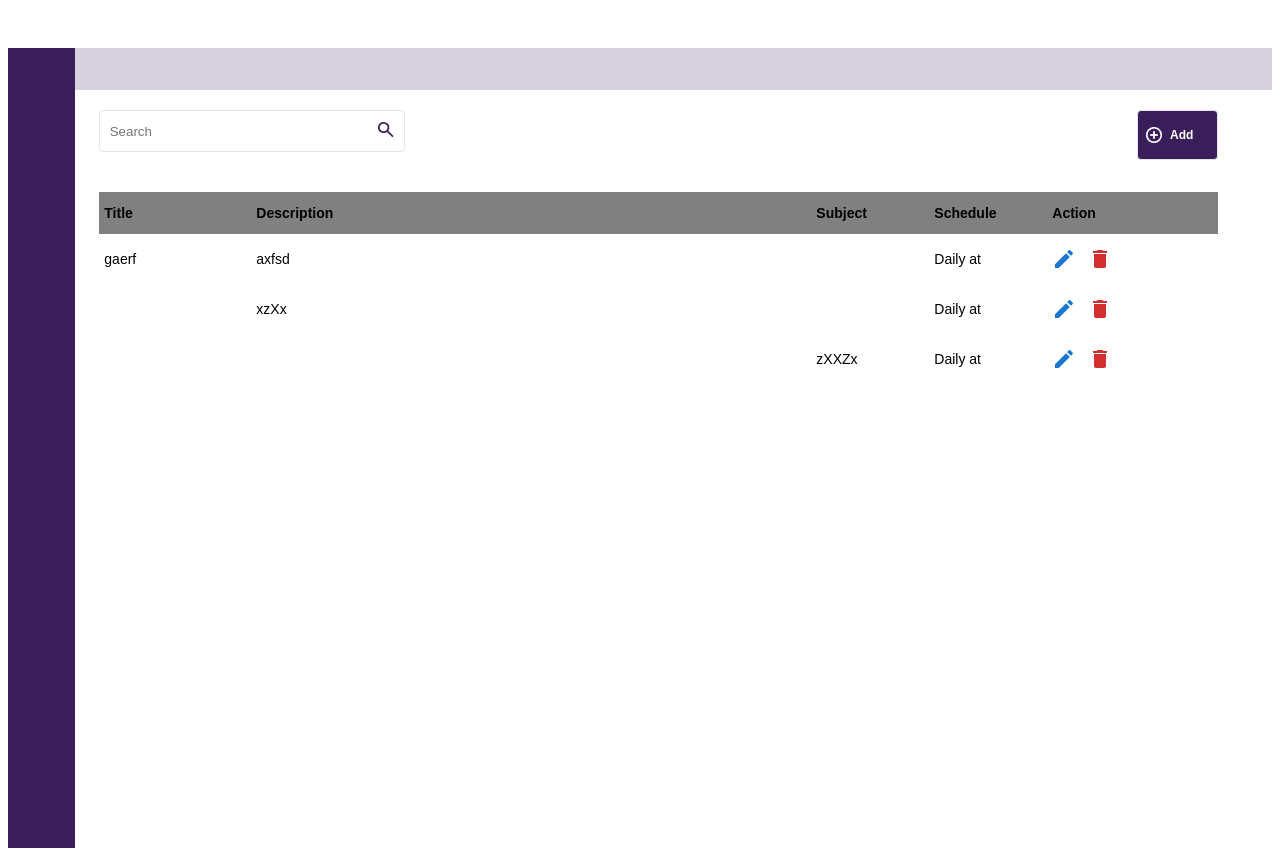
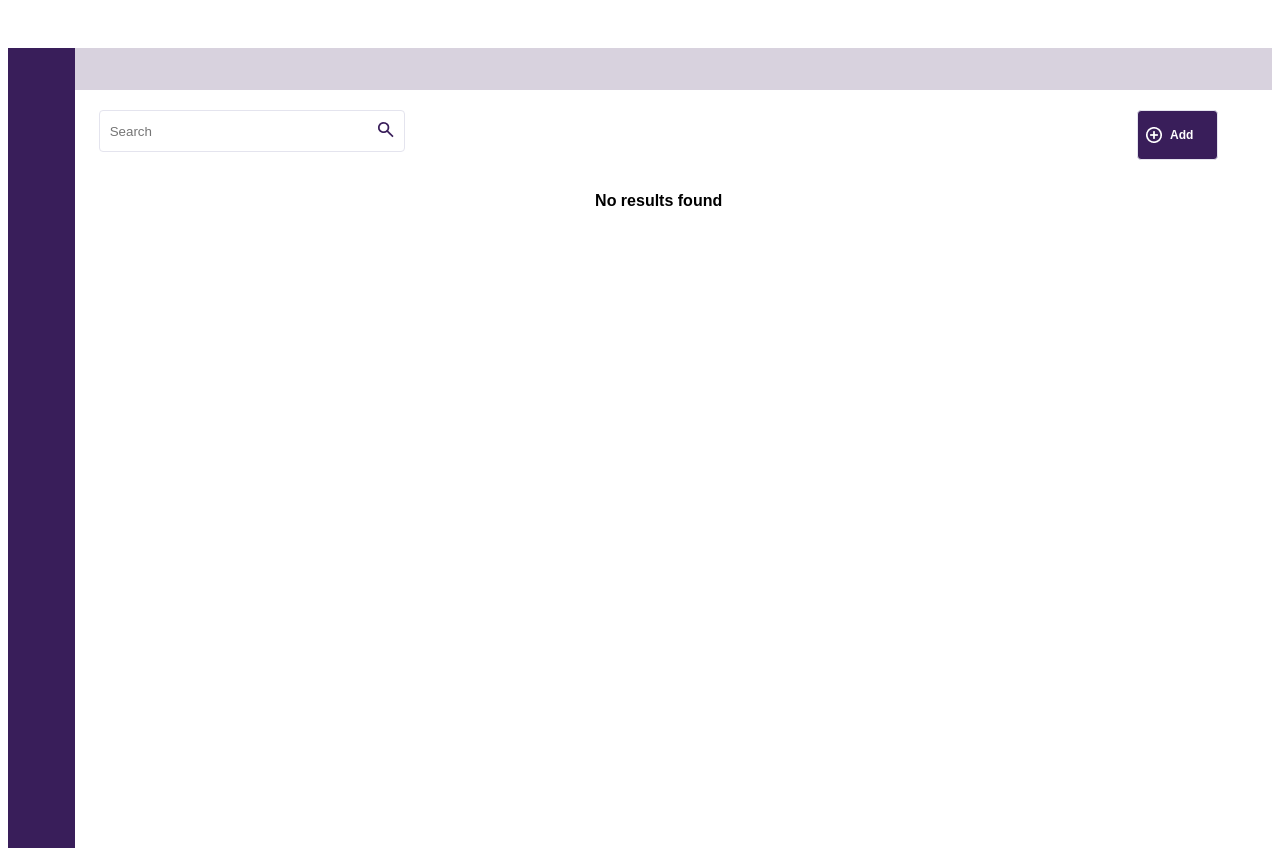
Before and after one commit to GowthamAkula89/scheduler, a React (Create React App) app: page / in a window 1280 px wide. Built offline with nearby package versions, Linux system fonts and the light colour scheme; data requests are answered from the project's data file.

Commit message:
api get post

```diff
--- a/db.json
+++ b/db.json
@@ -1,31 +1,3 @@
 {
-  "schedules": [
-    {
-      "id": "a05c",
-      "title": "gaerf",
-      "description": "axfsd",
-      "subject": "",
-      "frequency": "Daily",
-      "repeat": "",
-      "selectedTime": ""
-    },
-    {
-      "title": "",
-      "description": "xzXx",
-      "subject": "",
-      "frequency": "Daily",
-      "repeat": "",
-      "selectedTime": "",
-      "id": "VV6Dfue"
-    },
-    {
-      "title": "",
-      "description": "",
-      "subject": "zXXZx",
-      "frequency": "Daily",
-      "repeat": "",
-      "selectedTime": "",
-      "id": "O3GvOhz"
-    }
-  ]
+  "schedules": []
 }
--- a/package.json
+++ b/package.json
@@ -25,7 +25,7 @@
     "build": "CI='' react-scripts build",
     "test": "react-scripts test",
     "eject": "react-scripts eject",
-    "server": "node server.js",
+    "server": "json-server --watch db.json --port 3001",
     "dev": "concurrently \"npm start\" \"npm run server\""
   },
   "eslintConfig": {
--- a/src/Components/AddButton/index.js
+++ b/src/Components/AddButton/index.js
@@ -3,7 +3,7 @@ import "./addButton.css";
 const AddButton = ({onClick})=>{
     return(
         <div className="addButton" onClick={onClick}>
-            <img className="add-icon" src="add-icon.png" alt=""/>
+            <img src="add-icon.png" alt=""/>
             <p className="button-text">Add</p>
         </div>
     )
--- a/src/Components/SchedulerData/index.js
+++ b/src/Components/SchedulerData/index.js
@@ -4,16 +4,26 @@ import Search from '../Search';
 import AddButton from '../AddButton';
 import SchedulerList from '../SchedulerList';
 import SchedulerCard from '../SchedulerCard';
-import api from '../../Services/api';
+import axios from 'axios';
 
 const SchedulerData = () => {
   const [schedules, setSchedules] = useState([]);
   const [isSchedulerCardVisible, setSchedulerCardVisibility] = useState(false);
   const [editedSchedule, setEditedSchedule] = useState(null);
+  const api_url = "http://localhost:3001/schedules";
 
   useEffect(() => {
-    api.get('/schedules').then((response) => setSchedules(response.data));
+    loadSchedules();
   }, []);
+
+  const loadSchedules = async () => {
+    try {
+      const response = await axios.get(api_url);
+      setSchedules(response.data);
+    } catch (error) {
+      console.error('Error loading schedules:', error);
+    }
+  };
 
   const openSchedulerCard = (schedule) => {
     setEditedSchedule(schedule);
@@ -28,37 +38,33 @@ const SchedulerData = () => {
   const handleSchedulerSubmit = async (formData) => {
     try {
       if (editedSchedule) {
-        // If editing an existing schedule, make an API request to update it
-        await api.put(`/schedules/${editedSchedule.id}`, formData);
+        await axios.put(`${api_url}/${editedSchedule.id}`, formData);
       } else {
-        // If creating a new schedule, make an API request to create it
-        await api.post('/schedules', formData);
+        await axios.post(api_url, formData);
       }
 
-      // Refresh the schedule list after the update or create operation
-      const response = await api.get('/schedules');
-      setSchedules(response.data);
+      // Reload schedules after submission
+      loadSchedules();
 
       // Close the scheduler card form
       closeSchedulerCard();
     } catch (error) {
       console.error('Error submitting schedule:', error);
-      // Handle the error as needed
+      // Handle the error as needed (e.g., show a user-friendly error message)
     }
   };
+
   const handleDelete = async (scheduleId) => {
     try {
-      // Make an API request to delete the schedule
-      await api.delete(`/schedules/${scheduleId}`);
-
-      // Refresh the schedule list after the delete operation
-      const response = await api.get('/schedules');
-      setSchedules(response.data);
+      await axios.delete(`${api_url}/${scheduleId}`);
+      // Reload schedules after deletion
+      loadSchedules();
     } catch (error) {
       console.error('Error deleting schedule:', error);
       // Handle the error as needed
     }
   };
+
   return (
     <div className="schedulerData">
       <div className="search-add-field">
@@ -77,7 +83,7 @@ const SchedulerData = () => {
         )}
       </div>
       <div className="container">
-        <SchedulerList schedules={schedules} onEdit={openSchedulerCard} onDelete={handleDelete }/>
+        <SchedulerList schedules={schedules} onEdit={openSchedulerCard} onDelete={handleDelete} />
       </div>
     </div>
   );
--- a/src/Components/SchedulerList/index.js
+++ b/src/Components/SchedulerList/index.js
@@ -23,8 +23,8 @@ const SchedulerList = ({ schedules, onEdit, onDelete }) => {
             </tr>
           </thead>
           <tbody>
-            {schedules.map((schedule) => (
-              <tr key={schedule.id}>
+            {schedules.map((schedule,index) => (
+              <tr key={index}>
                 <td className="table-body-text" style={{ paddingLeft: '5px' }}>
                   {schedule.title}
                 </td>
```
